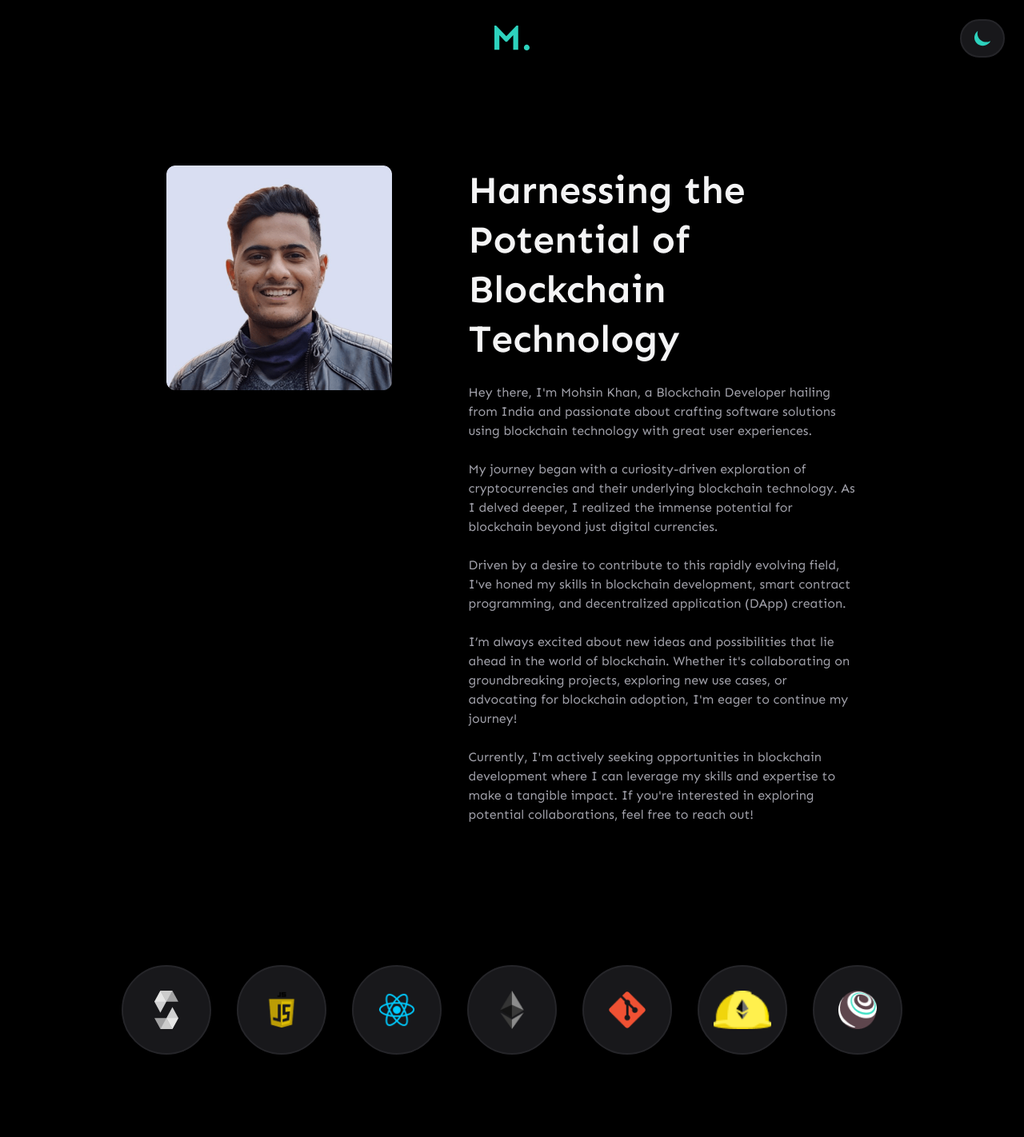
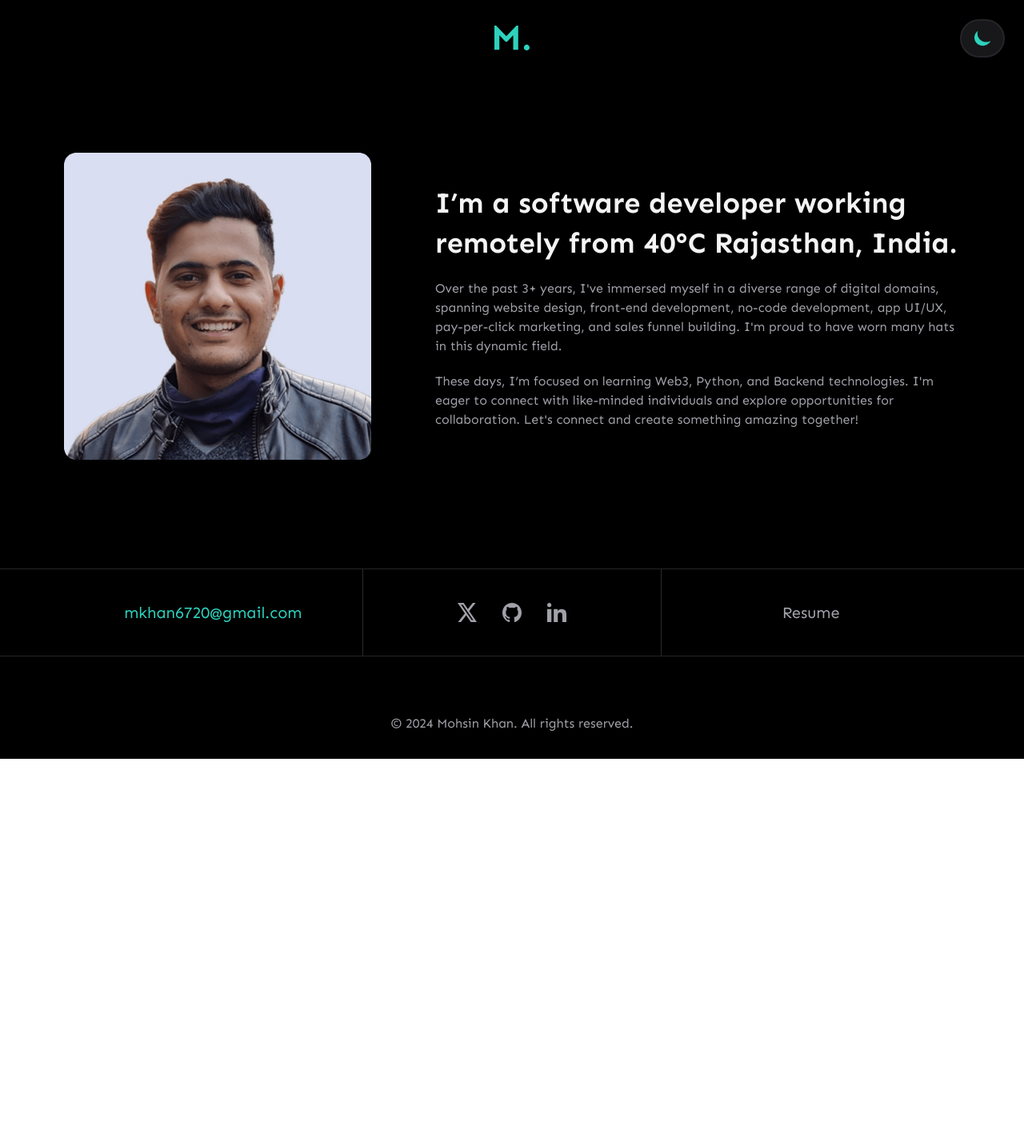
Before and after one commit to mohsin-khan07/Portfolio, a React (Vite) app: page /about in a window 1280 px wide. Shown: the top 1422 px of the page at 80% size. After the commit the page ends 949 px from the top, so only its background shows below. Built offline with nearby package versions, Linux system fonts and the light colour scheme.

Commit message:
about page added

```diff
--- a/src/pages/About.jsx
+++ b/src/pages/About.jsx
@@ -8,79 +8,33 @@ export default function About() {
   }, []);
 
   return (
-    <div>
-      <AboutMe />
-      <Skills />
-    </div>
-  );
-}
-
-function AboutMe() {
-  return (
-    <section className="items-top flex flex-col gap-6 px-6 py-14 sm:gap-10 sm:px-10 md:gap-12 md:px-20 lg:flex-row lg:px-40 lg:py-20 xl:gap-24 xl:px-52 xl:py-28">
-      <div>
+    <section className="flex w-full flex-col gap-10 px-6 py-24 xs:gap-12 md:px-10 mdlg:gap-16 lg:gap-20 xl:px-20">
+      <section className="flex flex-col gap-12 mdlg:flex-row lg:gap-16 xl:gap-20">
         <img
-          src="mohsin.png"
-          alt="mohsin khan"
-          className="w-64 lg:w-full"
+          className="rounded-xl sm:max-w-xs lg:max-w-sm"
+          src="./mohsin.png"
+          alt="Mohsin Khan"
         ></img>
-      </div>
-
-      <div className="flex w-full flex-col justify-start gap-6">
-        <div className="text-2xl font-semibold text-grey1 transition-colors dark:text-grey8 sm:text-4xl sm:leading-[50px] lg:leading-[50px] xl:text-5xl xl:leading-[62px]">
-          Harnessing the Potential of Blockchain Technology
-        </div>
-        <p>
-          Hey there, I'm Mohsin Khan, a Blockchain Developer hailing from India
-          and passionate about crafting software solutions using blockchain
-          technology with great user experiences.
-        </p>
-        <p>
-          My journey began with a curiosity-driven exploration of
-          cryptocurrencies and their underlying blockchain technology. As I
-          delved deeper, I realized the immense potential for blockchain beyond
-          just digital currencies.
-        </p>
-        <p>
-          Driven by a desire to contribute to this rapidly evolving field, I've
-          honed my skills in blockchain development, smart contract programming,
-          and decentralized application (DApp) creation.
-        </p>
-        <p>
-          I’m always excited about new ideas and possibilities that lie ahead in
-          the world of blockchain. Whether it's collaborating on groundbreaking
-          projects, exploring new use cases, or advocating for blockchain
-          adoption, I'm eager to continue my journey!
-        </p>
-        <p>
-          Currently, I'm actively seeking opportunities in blockchain
-          development where I can leverage my skills and expertise to make a
-          tangible impact. If you're interested in exploring potential
-          collaborations, feel free to reach out!
-        </p>
-      </div>
+        <section className="flex flex-col justify-center gap-4 lg:gap-5">
+          <h1 className="text-2xl font-bold text-grey1 transition-colors dark:text-grey8 sm:text-3xl sm:leading-[40px] xl:text-4xl xl:leading-[50px]">
+            I’m a software developer working remotely from 40°C Rajasthan,
+            India.
+          </h1>
+          <p>
+            Over the past 3+ years, I've immersed myself in a diverse range of
+            digital domains, spanning website design, front-end development,
+            no-code development, app UI/UX, pay-per-click marketing, and sales
+            funnel building. I'm proud to have worn many hats in this dynamic
+            field.
+          </p>
+          <p>
+            These days, I’m focused on learning Web3, Python, and Backend
+            technologies. I'm eager to connect with like-minded individuals and
+            explore opportunities for collaboration. Let's connect and create
+            something amazing together!
+          </p>
+        </section>
+      </section>
     </section>
   );
 }
-
-function Skills() {
-  return (
-    <div className="flex flex-wrap items-center justify-center gap-4 px-10 py-4 xs:gap-6 xs:py-10 md:gap-8 xl:gap-8 xl:py-16">
-      <IconBox imgSrc="./icons/solidity.svg" />
-      <IconBox imgSrc="./icons/javascript.png" />
-      <IconBox imgSrc="./icons/react.png" />
-      <IconBox imgSrc="./icons/ethereum.png" />
-      <IconBox imgSrc="./icons/git.png" />
-      <IconBox imgSrc="./icons/hardhat.png" />
-      <IconBox imgSrc="./icons/truffle.png" />
-    </div>
-  );
-}
-
-function IconBox({ imgSrc }) {
-  return (
-    <div className="flex h-12 w-12 items-center justify-center rounded-full border-2 border-grey8 bg-grey9 dark:border-grey2 dark:bg-grey1 xs:h-20 xs:w-20 xl:h-28 xl:w-28">
-      <img src={imgSrc} alt="icon" className="h-5 xs:h-10 xl:h-12"></img>
-    </div>
-  );
-}
--- a/src/pages/Home.jsx
+++ b/src/pages/Home.jsx
@@ -124,9 +124,9 @@ function Projects({ title, isInProgress }) {
             );
           }
         })}
-        {/* <div className="mt-6 flex items-center justify-center rounded-lg bg-grey7 p-3 text-grey1 dark:bg-grey1 dark:text-grey7">
+        <div className="mt-6 flex items-center justify-center rounded-lg bg-grey7 p-3 text-grey1 dark:bg-grey1 dark:text-grey7">
           <button onClick={handleProjectsBtn}>View All Projects</button>
-        </div> */}
+        </div>
       </section>
     </section>
   );
@@ -146,10 +146,18 @@ function Projects({ title, isInProgress }) {
 
 function About() {
   const title = "About";
+  const navigate = useNavigate();
+
+  const handleAboutBtn = () => {
+    navigate("/about");
+  };
 
   return (
     <section className="flex gap-8 px-6 py-24 md:px-10 xl:px-20">
-      <section className="xs:mr-4 sm:mr-6 xl:mr-14">
+      <section
+        onClick={handleAboutBtn}
+        className="cursor-pointer xs:mr-4 sm:mr-6 xl:mr-14"
+      >
         <section className="sticky top-4">
           {[...title].map((word, i) => (
             <section
@@ -181,7 +189,7 @@ function About() {
               field.
             </p>
             <p>
-              These days, I’m focused on learning Web3, Rust, Go and backend
+              These days, I’m focused on learning Web3, Python, and Backend
               technologies. I'm eager to connect with like-minded individuals
               and explore opportunities for collaboration. Let's connect and
               create something amazing together!
--- a/src/pages/ProjectDetails.jsx
+++ b/src/pages/ProjectDetails.jsx
@@ -31,7 +31,7 @@ export default function ProjectDetails() {
 
 function Thumbnail({ thumbnail, name }) {
   return (
-    <section className="mb-10 flex items-center justify-center">
+    <section className="flex items-center justify-center md:mb-10">
       <div className="w-fit overflow-hidden rounded-xl">
         <img src={thumbnail} alt={name}></img>
       </div>
@@ -52,7 +52,7 @@ function Name({ name, url, repoLink }) {
 
 function Links({ url, repoLink }) {
   return (
-    <section className="flex items-center justify-center gap-10 text-grey8">
+    <section className="flex flex-col items-center justify-center gap-5 text-grey8 xs:flex-row xs:gap-10">
       <a
         href={url}
         target="blank"
--- a/src/ui/Spinner.jsx
+++ /dev/null
@@ -1,11 +0,0 @@
-import styles from "./Spinner.module.css";
-
-function Spinner() {
-  return (
-    <div className={styles.spinnerContainer}>
-      <div className={styles.spinner}></div>
-    </div>
-  );
-}
-
-export default Spinner;
```
Also changed, not shown: src/ui/Spinner.module.css (deleted, +0 -21 lines).
